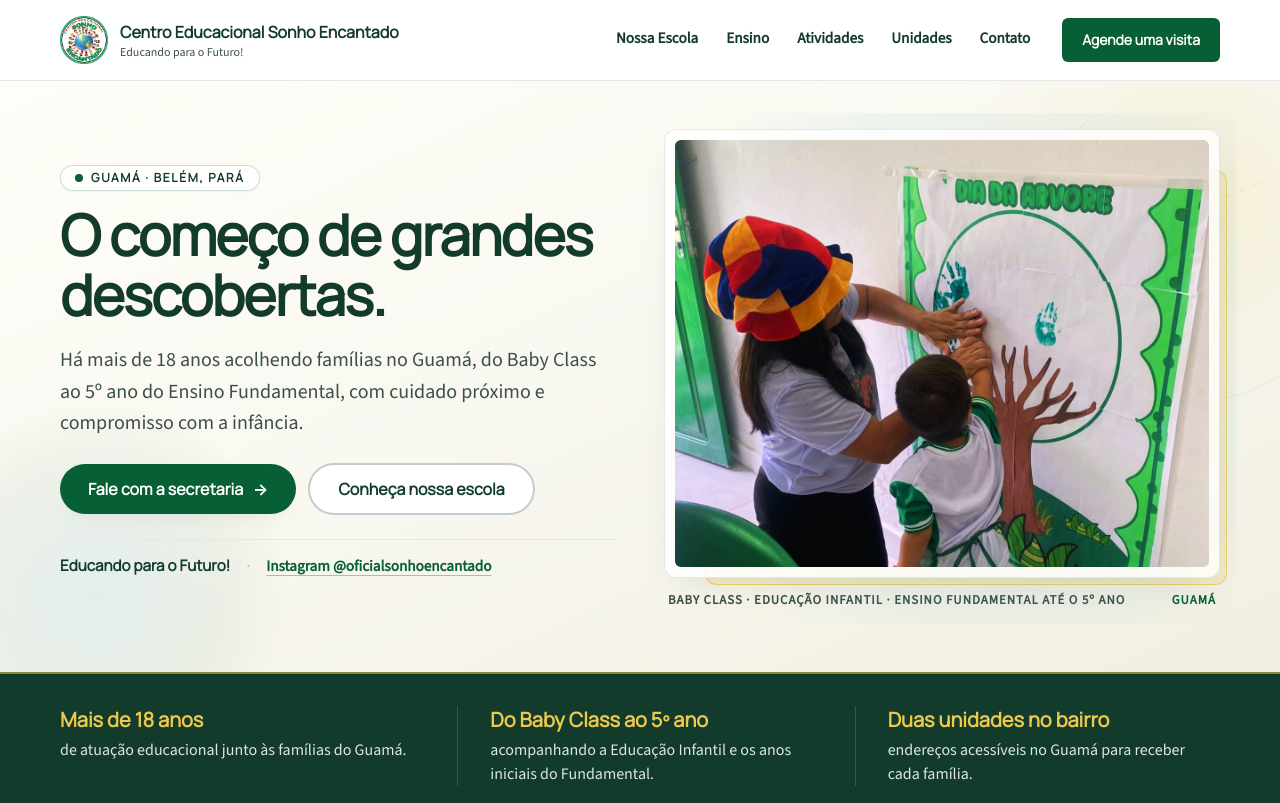
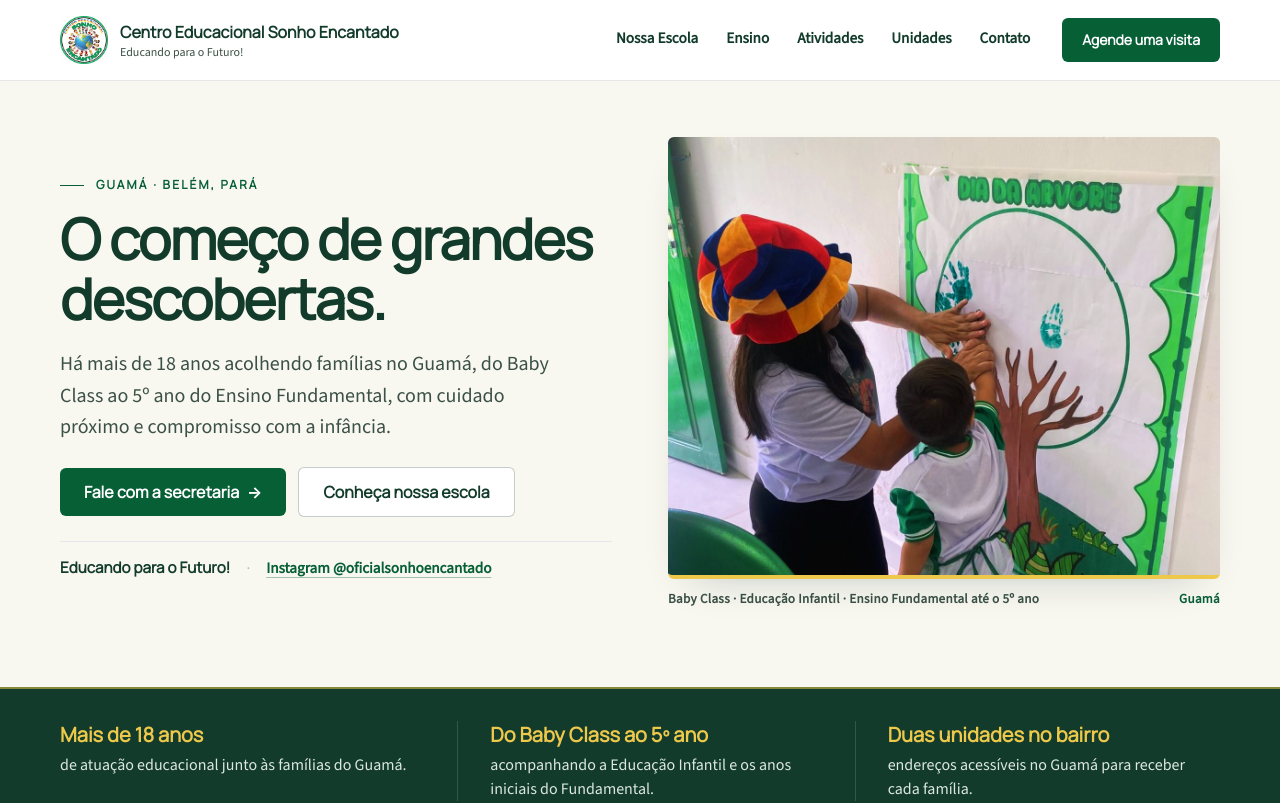
Before and after one commit to desenvolvedorfast-hub/site-sonho-encantado, a React (Vite) app in the folder sonho-encantado-site/: page / in a window 1280 px wide. Shown: the top 803 px of the page. Built offline with nearby package versions, Linux system fonts and the light colour scheme.

Commit message:
Refactor HeroSection component layout and styles

```diff
--- a/sonho-encantado-site/src/components/HeroSection.tsx
+++ b/sonho-encantado-site/src/components/HeroSection.tsx
@@ -9,43 +9,10 @@ export function HeroSection() {
   return (
     <section
       aria-labelledby="hero-heading"
-      className="relative overflow-hidden bg-gradient-to-br from-[#FFFDF7] via-brand-paper to-[#F2EFE1] pb-12 pt-5 sm:pb-16 sm:pt-9 lg:pb-22 lg:pt-12"
+      className="relative bg-brand-paper pb-12 pt-6 sm:pb-16 sm:pt-10 lg:pb-20 lg:pt-14"
     >
-      {/* Luz atmosférica sutil e lenta */}
-      <div
-        aria-hidden="true"
-        className="ambient-drift-slow pointer-events-none absolute -right-28 -top-24 h-[420px] w-[420px] rounded-full opacity-75"
-        style={{
-          background:
-            'radial-gradient(circle, rgba(237, 200, 75, 0.24) 0%, rgba(237, 200, 75, 0.06) 45%, transparent 72%)',
-        }}
-      />
-      <div
-        aria-hidden="true"
-        className="ambient-breathe-slow pointer-events-none absolute -bottom-28 -left-24 h-[380px] w-[380px] rounded-full"
-        style={{
-          background:
-            'radial-gradient(circle, rgba(98, 185, 213, 0.14) 0%, rgba(7, 95, 54, 0.05) 48%, transparent 74%)',
-        }}
-      />
-
-      <svg
-        aria-hidden="true"
-        className="pointer-events-none absolute right-0 top-10 hidden h-[440px] w-[440px] text-brand-green/[0.06] lg:block"
-        viewBox="0 0 400 400"
-        fill="none"
-      >
-        <path
-          d="M40 360C110 220 220 120 385 55"
-          stroke="currentColor"
-          strokeWidth="1.5"
-          strokeDasharray="6 8"
-        />
-        <circle cx="320" cy="110" r="145" stroke="currentColor" strokeWidth="1" />
-      </svg>
-
-      <div className="container-editorial relative z-10 grid grid-cols-1 gap-6 lg:grid-cols-12 lg:items-center lg:gap-x-12 lg:gap-y-5">
-        {/* Bloco 1: Rótulo + Título principal */}
+      <div className="container-editorial grid grid-cols-1 gap-6 lg:grid-cols-12 lg:items-center lg:gap-x-14 lg:gap-y-5">
+        {/* Bloco 1: Localização tipográfica discreta (sem cápsula nem bolinha) + Título principal */}
         <div
           className={`hero-settle ${
             hidePhotoBlock
@@ -53,12 +20,10 @@ export function HeroSection() {
               : 'lg:col-span-6 lg:col-start-1 lg:row-start-1 lg:self-end'
           }`}
         >
-          <div className="inline-flex items-center gap-2 rounded-full border border-brand-green/20 bg-white/90 px-3.5 py-1 shadow-sm">
-            <span className="h-2 w-2 rounded-full bg-brand-green" aria-hidden="true" />
-            <span className="font-display text-xs font-extrabold uppercase tracking-[0.14em] text-brand-dark">
-              {HERO_CONTENT.eyebrow}
-            </span>
-          </div>
+          <p className="inline-flex items-center gap-3 font-display text-xs font-extrabold uppercase tracking-[0.18em] text-brand-green">
+            <span className="h-px w-6 bg-brand-green" aria-hidden="true" />
+            <span>{HERO_CONTENT.eyebrow}</span>
+          </p>
 
           <h1
             id="hero-heading"
@@ -68,26 +33,12 @@ export function HeroSection() {
           </h1>
         </div>
 
-        {/* Bloco 2: Fotografia principal (oculta por completo em produção se ausente) */}
+        {/* Bloco 2: Fotografia limpa e protagonista, sem camadas de brilho nem caixas deslocadas */}
         {!hidePhotoBlock && (
           <figure
-            className="hero-settle relative lg:col-span-6 lg:col-start-7 lg:row-span-2 lg:row-start-1"
-            style={{ animationDelay: '90ms' }}
+            className="hero-settle lg:col-span-6 lg:col-start-7 lg:row-span-2 lg:row-start-1"
+            style={{ animationDelay: '70ms' }}
           >
-            <div
-              aria-hidden="true"
-              className="ambient-breathe-slow pointer-events-none absolute -inset-4 rounded-2xl"
-              style={{
-                background:
-                  'radial-gradient(circle at 60% 45%, rgba(237, 200, 75, 0.22), rgba(98, 185, 213, 0.08) 55%, transparent 78%)',
-              }}
-            />
-
-            <div className="relative rounded-xl border border-brand-dark/10 bg-white/80 p-2 shadow-editorial sm:p-2.5">
-              <div
-                aria-hidden="true"
-                className="absolute -bottom-2 -right-2 left-10 top-10 -z-10 rounded-xl border border-brand-yellow/80 bg-brand-yellow/20"
-              />
             <PhotoSlot
               src={HERO_CONTENT.imageSrc}
               alt={HERO_CONTENT.imageAlt}
@@ -96,28 +47,28 @@ export function HeroSection() {
               height={960}
               aspectClass="aspect-[16/10] sm:aspect-[4/3] lg:aspect-[5/4]"
               objectPosition="object-[50%_20%]"
+              className="border-b-4 border-brand-yellow shadow-[0_18px_40px_-24px_rgba(18,59,43,0.28)]"
               priority
               onMissing={() => setPhotoMissing(true)}
             />
-            </div>
 
-            <figcaption className="mt-3.5 flex flex-wrap items-center justify-between gap-2 px-1 text-xs font-semibold uppercase tracking-[0.08em] text-brand-muted sm:text-[0.8rem]">
+            <figcaption className="mt-3 flex flex-wrap items-center justify-between gap-2 text-xs font-semibold tracking-wide text-brand-muted sm:text-[0.82rem]">
               <span>Baby Class · Educação Infantil · Ensino Fundamental até o 5º ano</span>
               <span className="font-bold text-brand-green">{SCHOOL_IDENTITY.neighborhood}</span>
             </figcaption>
           </figure>
         )}
 
-        {/* Bloco 3: Proposta institucional + CTAs com hierarquia invertida (WhatsApp primário) */}
+        {/* Bloco 3: Proposta institucional + CTAs limpos */}
         <div
           className={`hero-settle ${
             hidePhotoBlock
               ? 'lg:col-span-9'
               : 'lg:col-span-6 lg:col-start-1 lg:row-start-2 lg:self-start'
           }`}
-          style={{ animationDelay: '150ms' }}
+          style={{ animationDelay: '120ms' }}
         >
-          <p className="text-lead-fluid max-w-[54ch] text-brand-muted">
+          <p className="text-lead-fluid max-w-[52ch] text-brand-muted">
             {HERO_CONTENT.description}
           </p>
 
@@ -126,12 +77,12 @@ export function HeroSection() {
               href={SCHOOL_IDENTITY.whatsappUrl}
               target="_blank"
               rel="noopener noreferrer"
-              className="group inline-flex min-h-[50px] items-center justify-center gap-2.5 rounded-full bg-brand-green px-7 py-3 font-display text-base font-bold text-white shadow-card transition-all duration-200 hover:-translate-y-0.5 hover:bg-brand-dark hover:shadow-[0_14px_28px_-10px_rgba(7,95,54,0.38)] active:scale-[0.985]"
+              className="group inline-flex min-h-[48px] items-center justify-center gap-2 rounded-md bg-brand-green px-6 py-3 font-display text-base font-bold text-white transition-colors duration-150 hover:bg-brand-dark active:scale-[0.985]"
             >
               <span>{HERO_CONTENT.primaryCta}</span>
               <span
                 aria-hidden="true"
-                className="transition-transform duration-200 group-hover:translate-x-1"
+                className="transition-transform duration-150 group-hover:translate-x-1"
               >
                 →
               </span>
@@ -140,7 +91,7 @@ export function HeroSection() {
 
             <a
               href="#nossa-historia"
-              className="inline-flex min-h-[50px] items-center justify-center rounded-full border-2 border-brand-dark/25 bg-white/95 px-7 py-3 font-display text-base font-bold text-brand-dark transition-all duration-200 hover:-translate-y-0.5 hover:border-brand-dark hover:bg-brand-cream active:scale-[0.985]"
+              className="inline-flex min-h-[48px] items-center justify-center rounded-md border border-brand-dark/25 bg-white px-6 py-3 font-display text-base font-bold text-brand-dark transition-colors duration-150 hover:border-brand-dark hover:bg-brand-cream active:scale-[0.985]"
             >
               {HERO_CONTENT.secondaryCta}
             </a>
```
Lines whose indentation alone changed are shown as unchanged.
